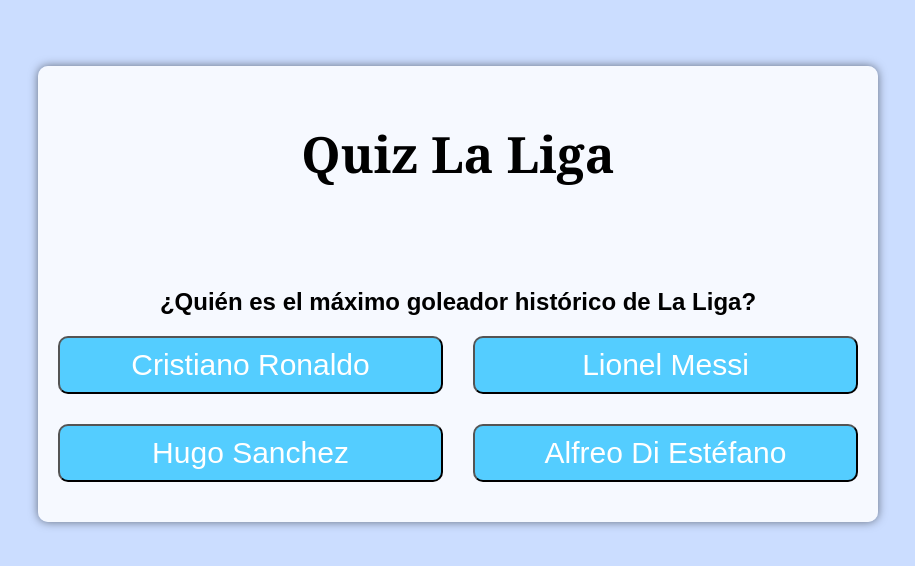
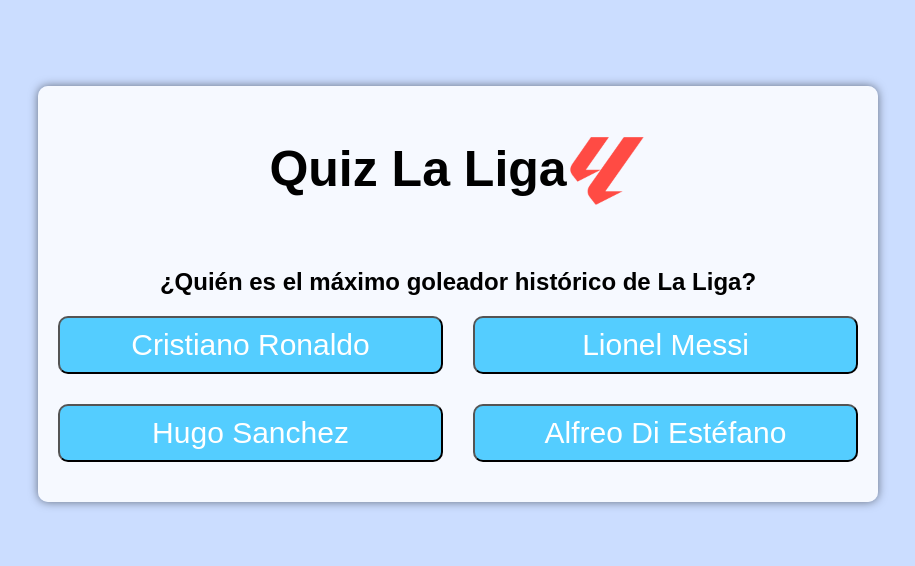
Before and after one commit to PedroAguadoLopez/quizz_practise, a plain HTML site: page index.html in a window 1280 px wide. Shown: the part 106-672 px from the top of the page, without its empty margins (182-1097 px from the left). Drawn offline with Linux system fonts and the light colour scheme.

Commit message:
quiz la liga

```diff
--- a/index.html
+++ b/index.html
@@ -5,10 +5,17 @@
         <meta name="viewport" content="width=device-width, initial-scale=1.0">
         <title>Quiz La Liga</title>
         <link rel="stylesheet" href="style.css">
+        <link rel="icon" href="images/logoliga.png">
     </head>
     <body>
+        <audio id="music" controls autoplay muted>
+            <source src="music/Barbatuques - Baiana [t9ffMcQWsO4].mp3">
+        </audio>
         <div class="container">
-            <h1>Quiz La Liga</h1>
+            <div id="logo">
+                <h1>Quiz La Liga</h1>
+                <img src="images/logoliga.png" id="logoliga">
+            </div>
             <div id="question-container">
                 <h2 id="question"></h2>
                 <div id="options" class="options"></div>
--- a/script.js
+++ b/script.js
@@ -1,3 +1,8 @@
+document.addEventListener("click", () => {
+    const music = document.getElementById("music");
+    music.muted = false;
+});
+
 let questions = [];
 
 async function loadQuestions() {
--- a/style.css
+++ b/style.css
@@ -19,11 +19,30 @@ body {
     text-align: center;
 }
 
+audio {
+    display: none;
+}
+
 h1 {
     color: #000000;
     font-family: Georgia, 'Times New Roman', Times, serif;
-    margin-bottom: 100px;
+    margin-bottom: 50px;
     font-size: 50px;
+    font-family: "League Spartan", sans-serif;
+}
+
+#logo {
+    display: flex;
+    justify-content: center;
+
+}
+
+#logoliga {
+    width: 80px;
+    height: 80px;
+    margin-top: 25px;
+
+
 }
 
 .options {
```
Also changed, not shown: images/logoliga.png (added), 1 other file.
